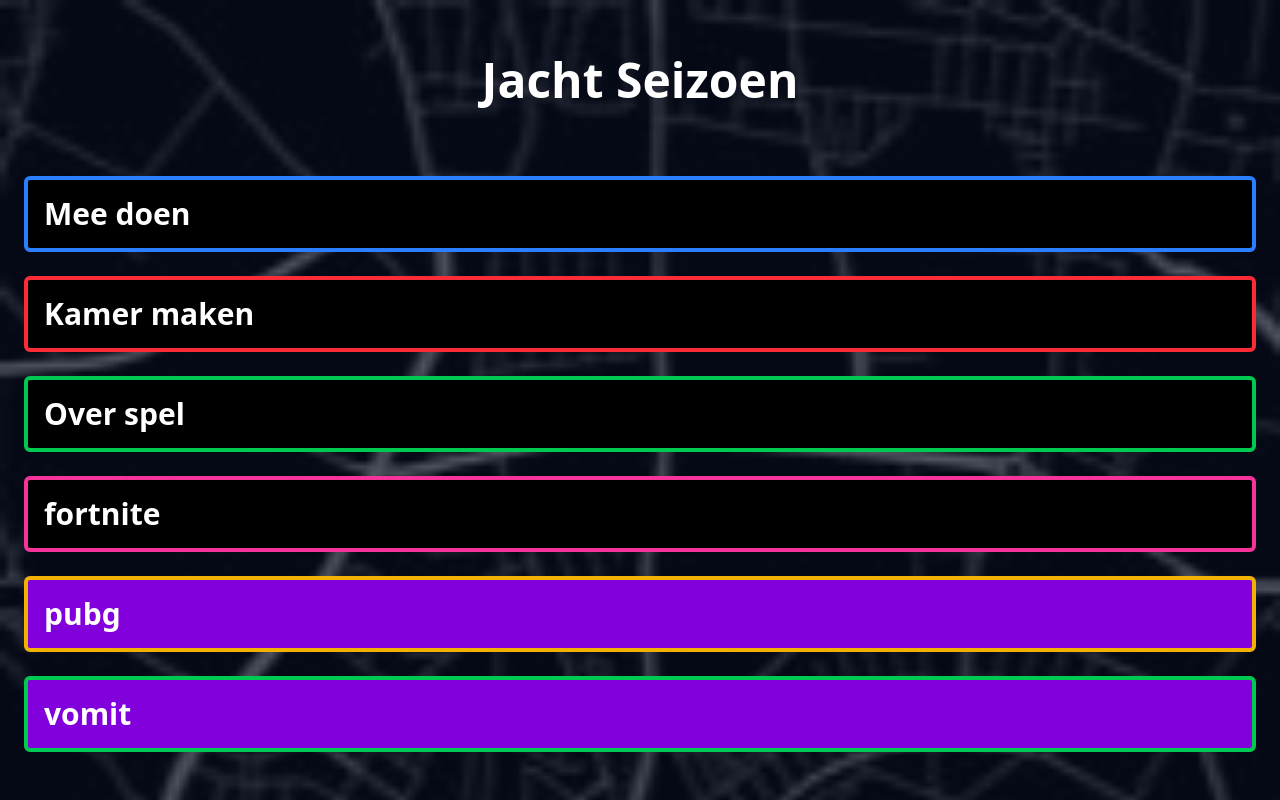
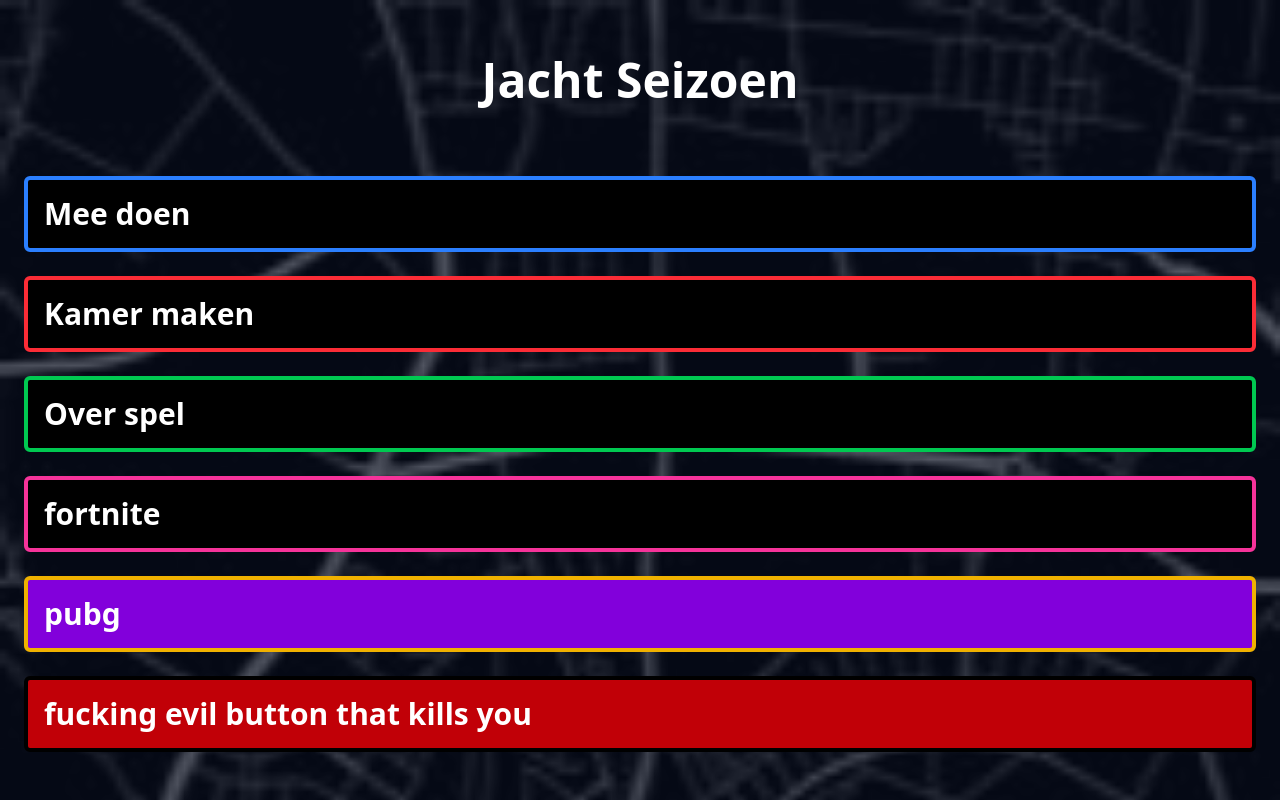
Before and after one commit to Butch-Smith/Jacht-Seizoen, a Next.js app in the folder jacht-seizoen/: page / in a window 1280 px wide. Built offline with nearby package versions, Linux system fonts and the light colour scheme.

Commit message:
important update

```diff
--- a/jacht-seizoen/src/app/page.jsx
+++ b/jacht-seizoen/src/app/page.jsx
@@ -16,7 +16,7 @@
           <Link href="./InfoScreen" className="w-full bg-black p-4 text-white text-3xl font-bold border-4 border-green-500 rounded-md">Over spel</Link>
           <Link href="./HunterScreen" className="w-full bg-black p-4 text-white text-3xl font-bold border-4 border-pink-500 rounded-md">fortnite</Link>
           <Link href="./ResultScreen" className="w-full bg-purple-700 p-4 text-white text-3xl font-bold border-4 border-yellow-500 rounded-md">pubg</Link>
-          <Link href="./TargetScreen" className="w-full bg-purple-700 p-4 text-white text-3xl font-bold border-4 border-green-500 rounded-md">vomit</Link>
+          <Link href="./TargetScreen" className="w-full bg-red-700 p-4 text-white text-3xl font-bold border-4 border-black rounded-md">fucking evil button that kills you</Link>
         </section>
       </ScreenMain>
     </>
```
